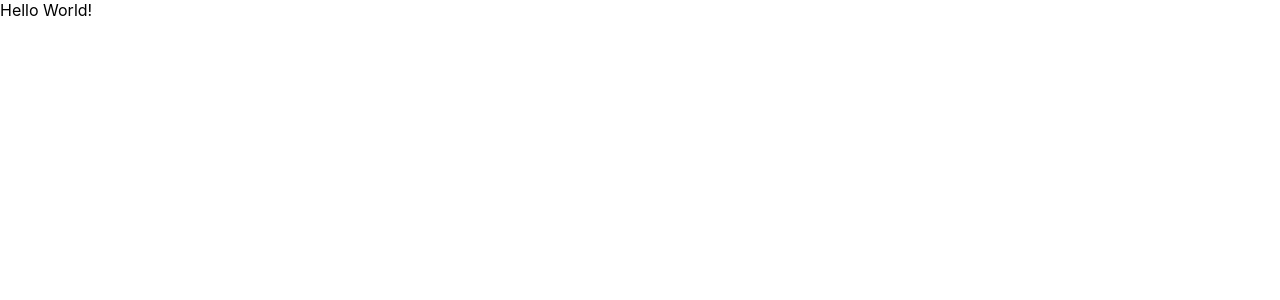
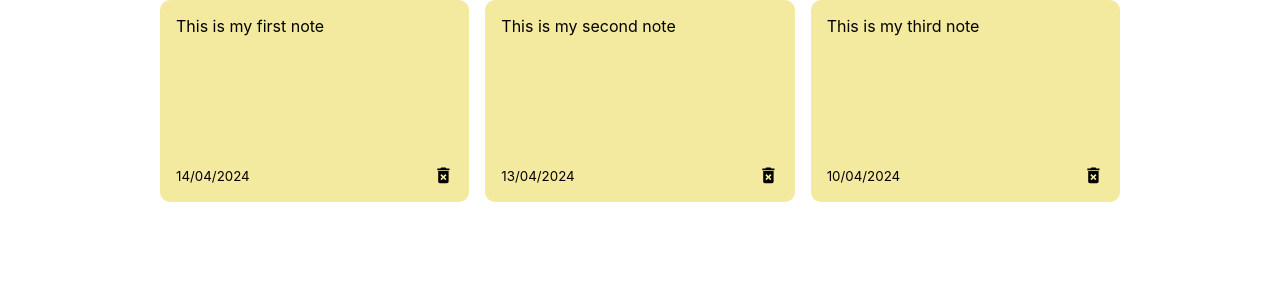
Before and after one commit to paulolibutan/react-notes-app, a React (Create React App) app: page / in a window 1280 px wide. Shown: the top 300 px of the page. Built offline with nearby package versions, Linux system fonts and the light colour scheme.

Commit message:
Add note and notelist components

```diff
--- a/package.json
+++ b/package.json
@@ -8,6 +8,7 @@
     "@testing-library/user-event": "^13.5.0",
     "react": "^18.2.0",
     "react-dom": "^18.2.0",
+    "react-icons": "^5.0.1",
     "react-scripts": "5.0.1",
     "web-vitals": "^2.1.4"
   },
--- a/src/App.js
+++ b/src/App.js
@@ -1,7 +1,31 @@
-import React from "react";
+import React, { useState } from "react";
+import NotesList from "./components/NotesList";
+import { nanoid } from "nanoid";
 
 const App = () => {
-  return <div>Hello World!</div>;
+  const [notes, setNotes] = useState([
+    {
+      id: nanoid(),
+      text: "This is my first note",
+      date: "14/04/2024",
+    },
+    {
+      id: nanoid(),
+      text: "This is my second note",
+      date: "13/04/2024",
+    },
+    {
+      id: nanoid(),
+      text: "This is my third note",
+      date: "10/04/2024",
+    },
+  ]);
+
+  return (
+    <div className="container">
+      <NotesList notes={notes}/>
+    </div>
+  );
 };
 
 export default App;
--- /dev/null
+++ b/src/components/Note.js
@@ -0,0 +1,15 @@
+import { MdDeleteForever } from "react-icons/md";
+
+const Note = ({ id, text, date }) => {
+  return (
+    <div className="note">
+      <span>{text}</span>
+      <div className="note-footer">
+        <small>{date}</small>
+        <MdDeleteForever className="delete-icon" size="1.3em" />
+      </div>
+    </div>
+  );
+};
+
+export default Note;
--- /dev/null
+++ b/src/components/NotesList.js
@@ -0,0 +1,13 @@
+import Note from "./Note";
+
+const NotesList = ({ notes }) => {
+  return (
+    <div className="note-list">
+      {notes.map((note) => (
+        <Note id={note.id} text={note.text} date={note.date} />
+      ))}
+    </div>
+  );
+};
+
+export default NotesList;
--- a/src/index.css
+++ b/src/index.css
@@ -11,3 +11,33 @@ code {
   font-family: source-code-pro, Menlo, Monaco, Consolas, 'Courier New',
     monospace;
 }
+
+.container {
+  max-width: 960px;
+  margin-right: auto;
+  margin-left: auto;
+  padding-right: 15px;
+  padding-left: 15px;
+}
+
+.note-list {
+  display: grid;
+  grid-gap: 1rem;
+  grid-template-columns: repeat(auto-fit,minmax(250px,1fr));
+}
+
+.note {
+  background-color: #F3E99F;
+  border-radius: 10px;
+  padding: 1rem;
+  min-height: 170px;
+  display: flex;
+  flex-direction: column;
+  justify-content: space-between;
+}
+
+.note-footer {
+  display: flex;
+  align-items: center;
+  justify-content: space-between;
+}
```
Also changed, not shown: 1 other file (tests, documents, lock files or other folders).
